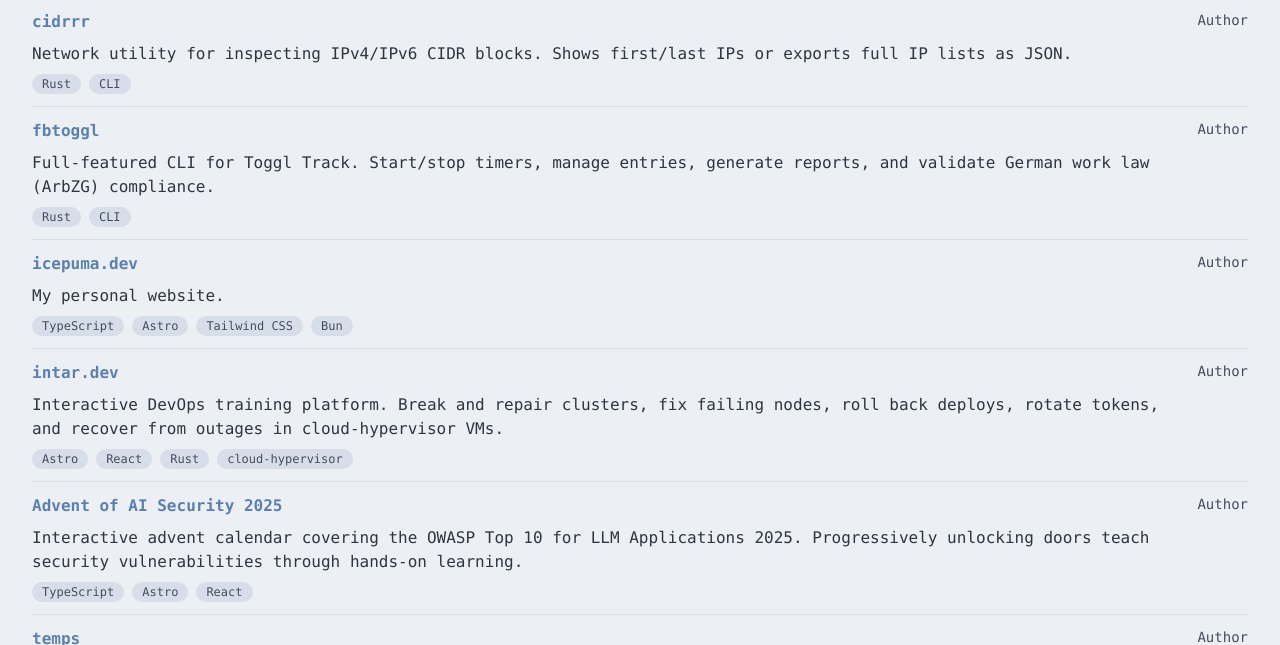
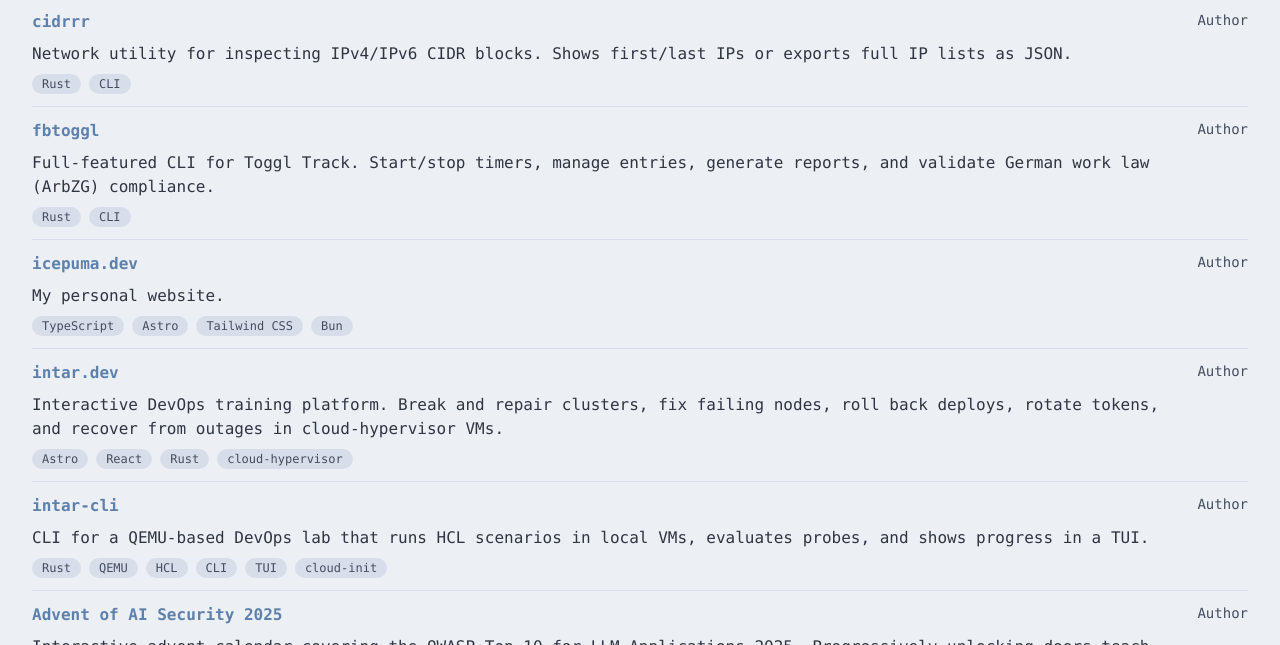
Before and after one commit to icepuma/icepuma-dev, an Astro site: page /projects in a window 1280 px wide. Shown: the part 155-800 px from the top of the page. Built offline with nearby package versions, Linux system fonts and the light colour scheme; Astro itself is replaced by a stand-in of ours.

Commit message:
chore: upgrade astro v6 beta and update projects

```diff
--- a/biome.json
+++ b/biome.json
@@ -1,5 +1,5 @@
 {
-	"$schema": "https://biomejs.dev/schemas/2.3.6/schema.json",
+	"$schema": "https://biomejs.dev/schemas/2.3.13/schema.json",
 	"vcs": {
 		"enabled": false,
 		"clientKind": "git",
--- a/src/data/projects.ts
+++ b/src/data/projects.ts
@@ -31,6 +31,14 @@ export const projects = [
 		stack: ["Astro", "React", "Rust", "cloud-hypervisor"],
 	},
 	{
+		name: "intar-cli",
+		description:
+			"CLI for a QEMU-based DevOps lab that runs HCL scenarios in local VMs, evaluates probes, and shows progress in a TUI.",
+		url: "https://github.com/intar-dev/intar-cli",
+		role: "Author",
+		stack: ["Rust", "QEMU", "HCL", "CLI", "TUI", "cloud-init"],
+	},
+	{
 		name: "Advent of AI Security 2025",
 		description:
 			"Interactive advent calendar covering the OWASP Top 10 for LLM Applications 2025. Progressively unlocking doors teach security vulnerabilities through hands-on learning.",
@@ -46,4 +54,12 @@ export const projects = [
 		role: "Author",
 		stack: ["Rust", "chrono", "jiff"],
 	},
+	{
+		name: "Rust for the Rusty",
+		description:
+			"Free and open source beginner Rust course for rusty engineers and newcomers, with short 5-10 minute modules.",
+		url: "https://rawkode.academy/courses/rust-for-the-rusty",
+		role: "Author",
+		stack: ["Rust"],
+	},
 ];
--- a/src/layouts/MinimalLayout.astro
+++ b/src/layouts/MinimalLayout.astro
@@ -1,6 +1,6 @@
 ---
 import "@/styles/global.css";
-import { ViewTransitions } from "astro:transitions";
+import { ClientRouter } from "astro:transitions";
 import Nav from "@/components/Nav.astro";
 import ThemeSwitcher from "@/components/ThemeSwitcher.astro";
 
@@ -33,7 +33,7 @@ const { title, description } = Astro.props;
 		<link rel="manifest" href="/site.webmanifest" />
 		<link rel="sitemap" href="/sitemap-index.xml" />
 		<link rel="canonical" href={Astro.url} />
-		<ViewTransitions />
+		<ClientRouter />
 		<style>
 			html {
 				-webkit-text-size-adjust: 100%;
```
Also changed, not shown: package.json (+9 -9 lines), src/content.config.ts (renamed from src/content/config.ts), 2 other files.
